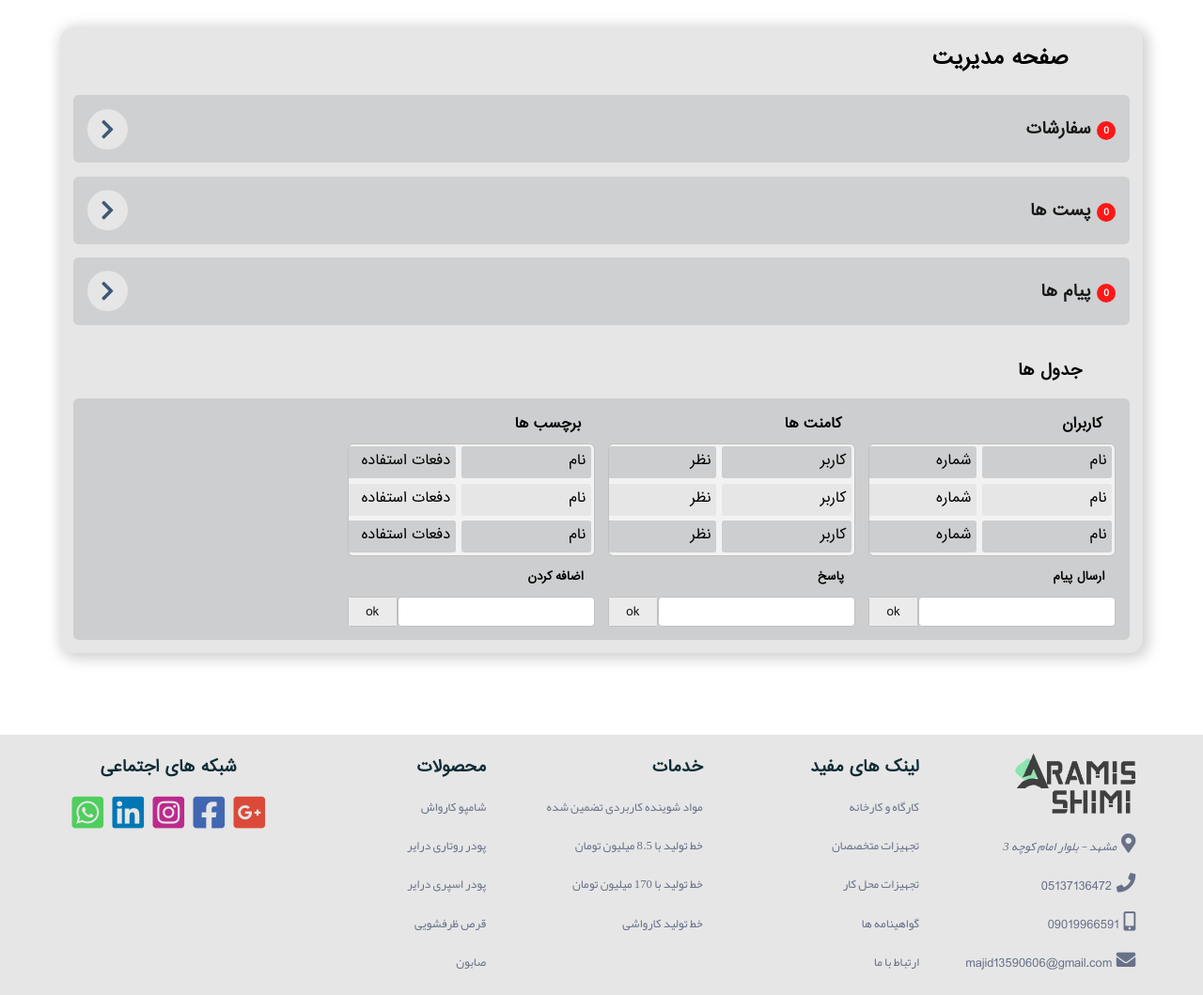
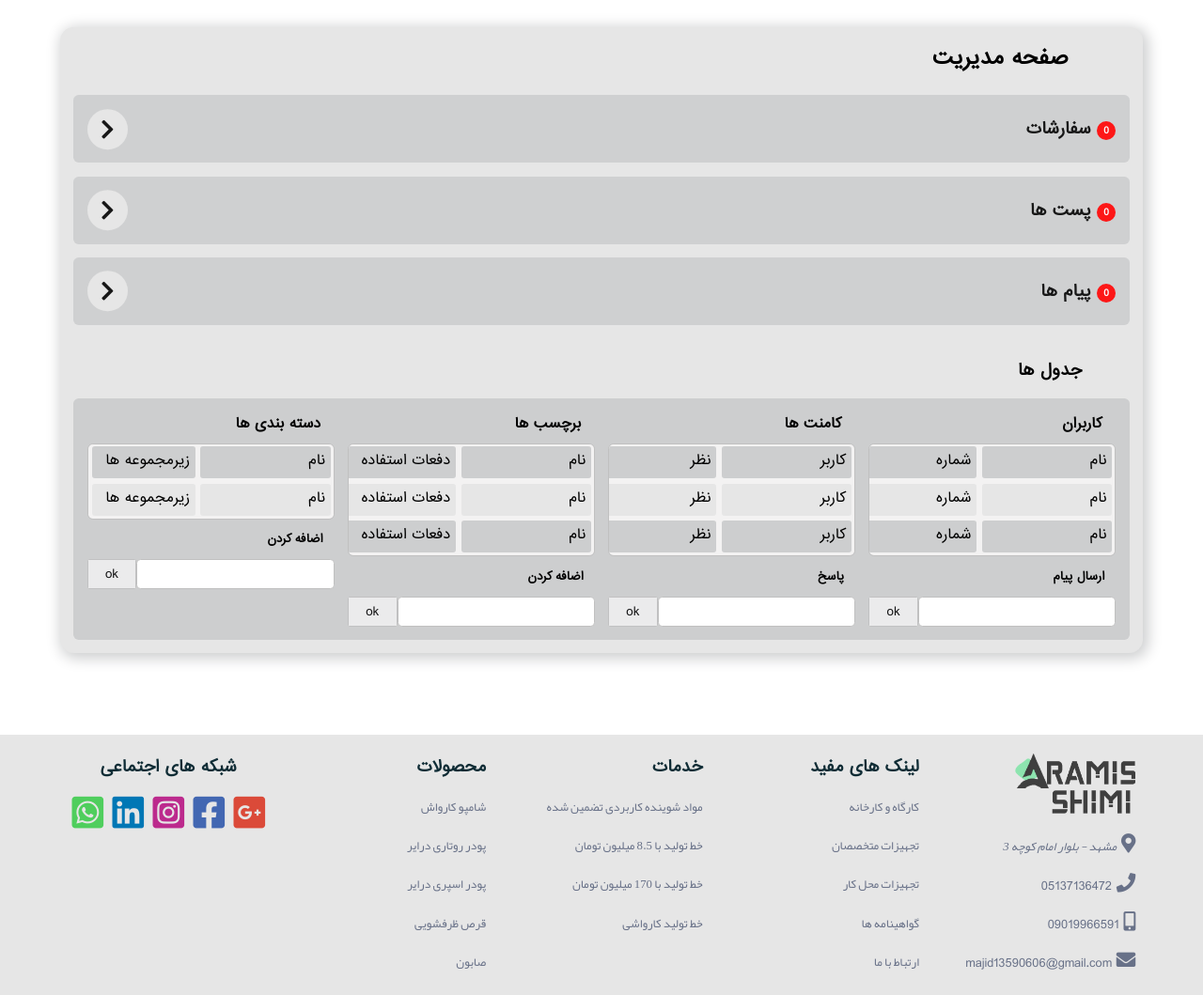
Before and after one commit to Capture-0/Aramisshimi, a PHP site: page / in a window 1280 px wide. Shown: the part 144-1203 px from the top of the page at 94% size. Run offline with PHP 8.4, Linux system fonts and the light colour scheme; data comes from the database, SQL or seed files in the repository; style sheets or scripts are compiled from the project's sources.

Commit message:
manage page extera data section compeleted

```diff
--- a/my/code/ht/styles/manage.css
+++ b/my/code/ht/styles/manage.css
@@ -96,10 +96,6 @@
           transform: rotate(-90deg);
 }
 
-#manage > .container > .listBtn > div:first-child > div > i {
-  color: #2a4a69;
-}
-
 #manage > .container > .listBtn > div:last-child {
   z-index: 1;
   display: -webkit-box;
@@ -180,7 +176,7 @@
 }
 
 #manage > .container > .extraData > .lists > div > .list {
-  max-height: 10em;
+  max-height: 16em;
   overflow: auto;
   display: -webkit-box;
   display: -ms-flexbox;
@@ -231,6 +227,12 @@
       grid-template: auto / 10em 10em 3em 3em;
 }
 
+#manage > .container > .extraData > .lists > div:nth-child(4) > .list > .row {
+  -ms-grid-rows: auto;
+  -ms-grid-columns: 10em 8em 3em 3em;
+      grid-template: auto / 10em 8em 3em 3em;
+}
+
 #manage > .container > .extraData > .lists > div > .manage > h5 {
   margin: 1em;
 }
--- a/my/code/ht/styles/manage.scss
+++ b/my/code/ht/styles/manage.scss
@@ -45,9 +45,6 @@
                     align-items: center;
                     transition: transform 0.6s;
                     transform: rotate(-90deg);
-                    &>i {
-                        color: $clr-dark-1;
-                    }
                 }
             }
             &>div:last-child {
@@ -103,7 +100,7 @@
                         margin: 0 1em 0.6em 1em;
                     }
                     &>.list {
-                        max-height: 10em;
+                        max-height: 16em;
                         overflow: auto;
                         display: flex;
                         flex-direction: column;
@@ -133,6 +130,9 @@
                     }
                     &:nth-child(3)>.list>.row {
                         grid-template: auto / 10em 10em 3em 3em;
+                    }
+                    &:nth-child(4)>.list>.row {
+                        grid-template: auto / 10em 8em 3em 3em;
                     }
                     &>.manage {
                         &>h5 {
--- a/my/code/ht/templates/manage.php
+++ b/my/code/ht/templates/manage.php
@@ -10,21 +10,21 @@ cnf_page_create($_PAGE);
 ?>
 <main>
     <section id="manage">
-        <div class="container">
+        <div class="container" data-action="server">
             <h2>صفحه مدیریت</h2>
             <div class="listBtn">
                 <div class="btn">
                     <h3><span>0</span> سفارشات</h3>
                     <div><i class="fas fa-chevron-down"></i></div>
                 </div>
-                <div>
-                    <div class="row">
+                <div data-sect="orders">
+                    <div class="row" data-identity="2">
                         <div>نام</div>
                         <div>شماره</div>
                         <div>ادرس</div>
                         <div>توضیحات</div>
-                        <div><i class="fas fa-trash"></i></div>
-                        <div><i class="fas fa-pen"></i></div>
+                        <div data-op="delete"></div>
+                        <div data-op="edit"></div>
                     </div>
                 </div>
             </div>
@@ -33,7 +33,7 @@ cnf_page_create($_PAGE);
                     <h3><span>0</span> پست ها</h3>
                     <div><i class="fas fa-chevron-down"></i></div>
                 </div>
-                <div>
+                <div data-sect="posts">
                     <div class="row">
                         <div>عکس</div>
                         <div>موضوع</div>
@@ -42,8 +42,8 @@ cnf_page_create($_PAGE);
                         <div>بازدید/نظر ها</div>
                         <div>دسته بندی</div>
                         <div>تاریخ</div>
-                        <div><i class="fas fa-trash"></i></div>
-                        <div><i class="fas fa-pen"></i></div>
+                        <div data-op="delete"></div>
+                        <div data-op="edit"></div>
                     </div>
                 </div>
             </div>
@@ -52,7 +52,7 @@ cnf_page_create($_PAGE);
                     <h3><span>0</span> پیام ها</h3>
                     <div><i class="fas fa-chevron-down"></i></div>
                 </div>
-                <div>
+                <div data-sect="messages">
                     <div class="row">
                         <div>نام</div>
                         <div>ارتباط</div>
@@ -60,8 +60,8 @@ cnf_page_create($_PAGE);
                         <div>توضیحات</div>
                         <div>تاریخ</div>
                         <div>پیوست</div>
-                        <div><i class="fas fa-trash"></i></div>
-                        <div><i class="fas fa-pen"></i></div>
+                        <div data-op="delete"></div>
+                        <div data-op="edit"></div>
                     </div>
                 </div>
             </div>
@@ -70,24 +70,24 @@ cnf_page_create($_PAGE);
                 <div class="lists">
                     <div class="users">
                         <h4>کاربران</h4>
-                        <div class="list">
+                        <div class="list" data-sect="users">
                             <div class="row">
                                 <div>نام</div>
                                 <div>شماره</div>
-                                <div><i class="fas fa-trash"></i></div>
-                                <div><i class="fas fa-pen"></i></div>
+                                <div data-op="delete"></div>
+                                <div data-op="edit"></div>
                             </div>
                             <div class="row">
                                 <div>نام</div>
                                 <div>شماره</div>
-                                <div><i class="fas fa-trash"></i></div>
-                                <div><i class="fas fa-pen"></i></div>
+                                <div data-op="delete"></div>
+                                <div data-op="edit"></div>
                             </div>
                             <div class="row">
                                 <div>نام</div>
                                 <div>شماره</div>
-                                <div><i class="fas fa-trash"></i></div>
-                                <div><i class="fas fa-pen"></i></div>
+                                <div data-op="delete"></div>
+                                <div data-op="edit"></div>
                             </div>
                         </div>
                         <div class="manage">
@@ -106,24 +106,24 @@ cnf_page_create($_PAGE);
                                 <div>نظر</div>
                                 <div>ارتباط</div>
                                 <div>تاریخ</div>
-                                <div data-op="delete"><i class="fas fa-trash"></i></div>
-                                <div data-op="edit"><i class="fas fa-pen"></i></div>
+                                <div data-op="delete"></div>
+                                <div data-op="edit"></div>
                             </div>
                             <div class="row">
                                 <div>کاربر</div>
                                 <div>نظر</div>
                                 <div>ارتباط</div>
                                 <div>تاریخ</div>
-                                <div><i class="fas fa-trash"></i></div>
-                                <div><i class="fas fa-pen"></i></div>
+                                <div data-op="delete"></div>
+                                <div data-op="edit"></div>
                             </div>
                             <div class="row">
                                 <div>کاربر</div>
                                 <div>نظر</div>
                                 <div>ارتباط</div>
                                 <div>تاریخ</div>
-                                <div><i class="fas fa-trash"></i></div>
-                                <div><i class="fas fa-pen"></i></div>
+                                <div data-op="delete"></div>
+                                <div data-op="edit"></div>
                             </div>
                         </div>
                         <div class="manage">
@@ -134,26 +134,50 @@ cnf_page_create($_PAGE);
                             </div>
                         </div>
                     </div>
-                    <div class="categories">
+                    <div class="tags">
                         <h4>برچسب ها</h4>
-                        <div class="list">
+                        <div class="list" data-sect="tags">
                             <div class="row">
                                 <div>نام</div>
                                 <div>دفعات استفاده</div>
-                                <div><i class="fas fa-trash"></i></div>
-                                <div><i class="fas fa-pen"></i></div>
+                                <div data-op="delete"></div>
+                                <div data-op="edit"></div>
                             </div>
                             <div class="row">
                                 <div>نام</div>
                                 <div>دفعات استفاده</div>
-                                <div><i class="fas fa-trash"></i></div>
-                                <div><i class="fas fa-pen"></i></div>
+                                <div data-op="delete"></div>
+                                <div data-op="edit"></div>
                             </div>
                             <div class="row">
                                 <div>نام</div>
                                 <div>دفعات استفاده</div>
-                                <div><i class="fas fa-trash"></i></div>
-                                <div><i class="fas fa-pen"></i></div>
+                                <div data-op="delete"></div>
+                                <div data-op="edit"></div>
+                            </div>
+                        </div>
+                        <div class="manage">
+                            <h5>اضافه کردن</h5>
+                            <div>
+                                <input type="text">
+                                <button>ok</button>
+                            </div>
+                        </div>
+                    </div>
+                    <div class="archives">
+                        <h4>دسته بندی ها</h4>
+                        <div class="list" data-sect="archives">
+                            <div class="row">
+                                <div>نام</div>
+                                <div>زیرمجموعه ها</div>
+                                <div data-op="delete"></div>
+                                <div data-op="edit"></div>
+                            </div>
+                            <div class="row">
+                                <div>نام</div>
+                                <div>زیرمجموعه ها</div>
+                                <div data-op="delete"></div>
+                                <div data-op="edit"></div>
                             </div>
                         </div>
                         <div class="manage">
@@ -173,6 +197,7 @@ cnf_page_create($_PAGE);
     </section>
 </main>
 <script>
+    window.globalThis.pageLoad.push(function() {
         document.querySelectorAll(".listBtn>.btn").forEach(el => {
             el.addEventListener("click", (e) => {
                 e.stopPropagation();
@@ -187,11 +212,43 @@ cnf_page_create($_PAGE);
                 }
             });
         });
-    window.globalThis.pageLoad.push(function() {
-        document.querySelectorAll("[data-action=server] [data-op=delete]").forEach(el => {
-            el.addEventListener("click", async function(e) {
+        document.querySelectorAll("[data-action=server] [data-op]").forEach(el => {
+            var t = el;
+            if (!t.hasAttribute("data-op")) t = t.parentNode;
+            if (t.dataset.op == "delete") t.innerHTML = '<i class="fas fa-trash"></i>';
+            else if (t.dataset.op == "edit") t.innerHTML = '<i class="fas fa-pen"></i>';
+            el.addEventListener("click", function(e) {
                 var t = e.target;
                 if (!t.hasAttribute("data-op")) t = t.parentNode;
+                var sect = t.parentNode.parentNode.dataset.sect;
+                var msg = "";
+                switch (sect) {
+                    case "orders":
+                        msg = "سفارش";
+                        break;
+                    case "posts":
+                        msg = "پست";
+                        break;
+                    case "messages":
+                        msg = "پیام";
+                        break;
+                    case "users":
+                        msg = "کاربر";
+                        break;
+                    case "comments":
+                        msg = "کامنت";
+                        break;
+                    case "tags":
+                        msg = "برچسب";
+                        break;
+                    case "archives":
+                        msg = "دسته بندی";
+                        break;
+                    default:
+                        msg = "مورد";
+                        break;
+                }
+                if (confirm("ایا از حذف این " + msg + " اطمینان دارید؟")) alert("a=db&o=" + t.dataset.op + "&i=" + t.parentNode.dataset.identity + "&s=" + sect);
             });
         });
     });
```
Also changed, not shown: 1 other file. Lines whose indentation alone changed are shown as unchanged.
